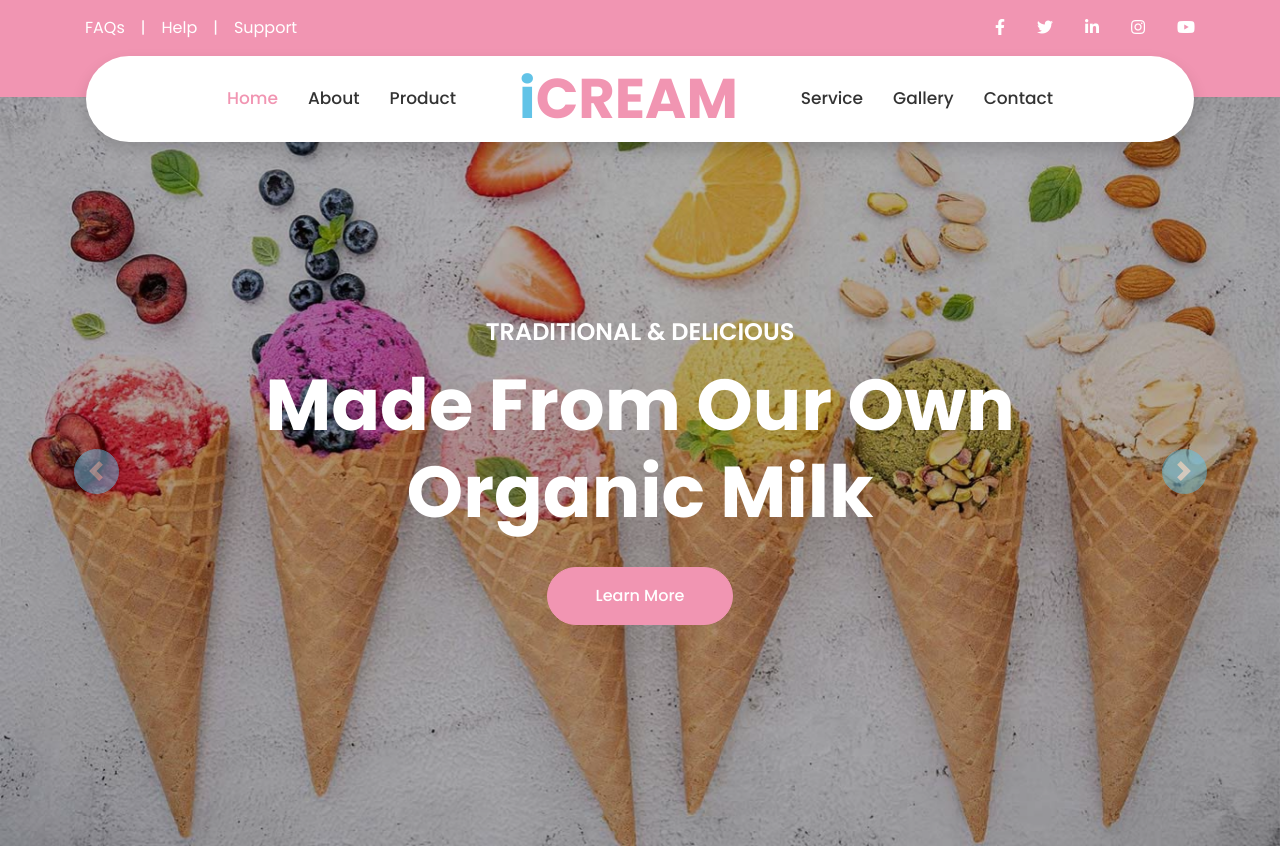
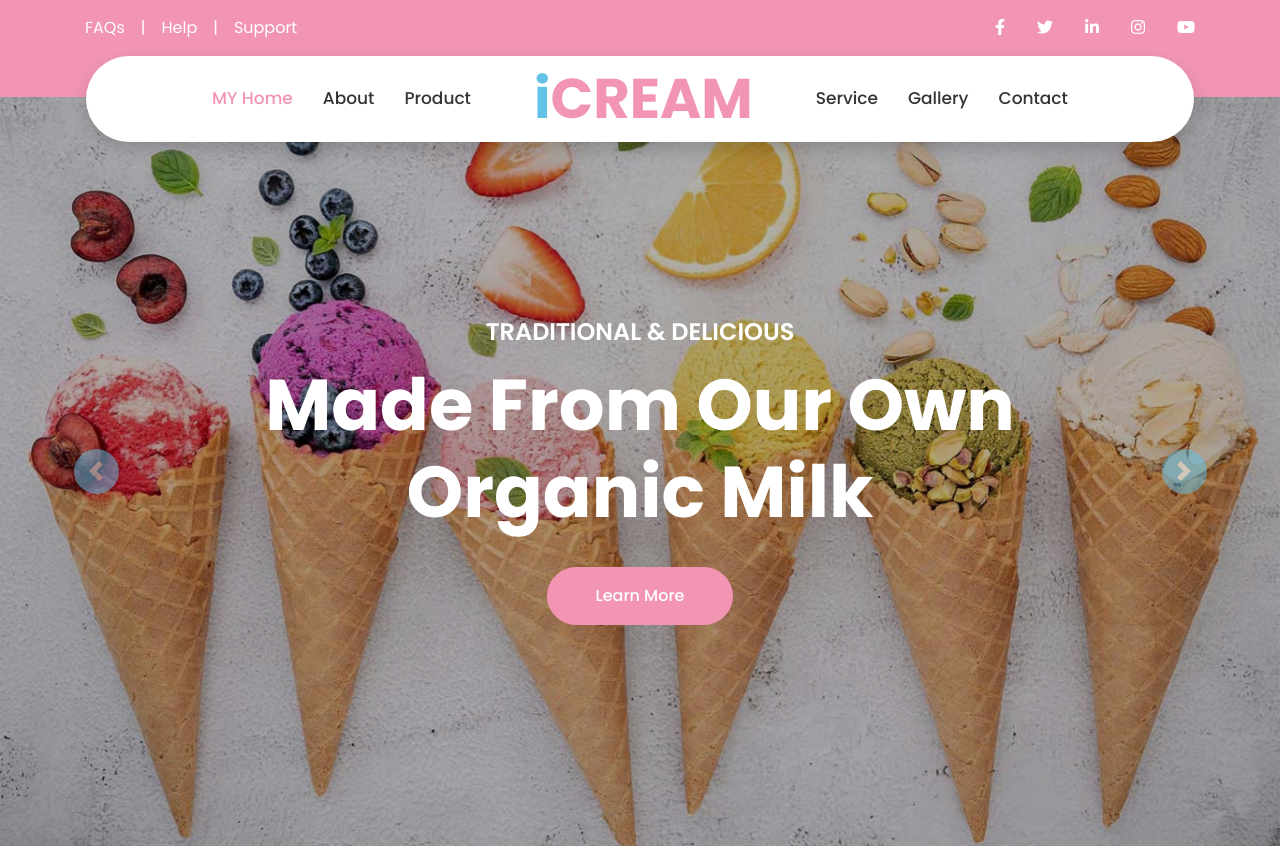
Before and after one commit to shashikanth-t/icecreams, a plain HTML site: page index.html in a window 1280 px wide. Shown: the top 846 px of the page. Drawn offline with nearby package versions, Linux system fonts and the light colour scheme.

Commit message:
Update index.html

```diff
--- a/index.html
+++ b/index.html
@@ -77,7 +77,7 @@
                 </button>
                 <div class="collapse navbar-collapse justify-content-between" id="navbarCollapse">
                     <div class="navbar-nav ml-auto py-0">
-                        <a href="index.html" class="nav-item nav-link active">Home</a>
+                        <a href="index.html" class="nav-item nav-link active">MY Home</a>
                         <a href="about.html" class="nav-item nav-link">About</a>
                         <a href="product.html" class="nav-item nav-link">Product</a>
                     </div>
```
